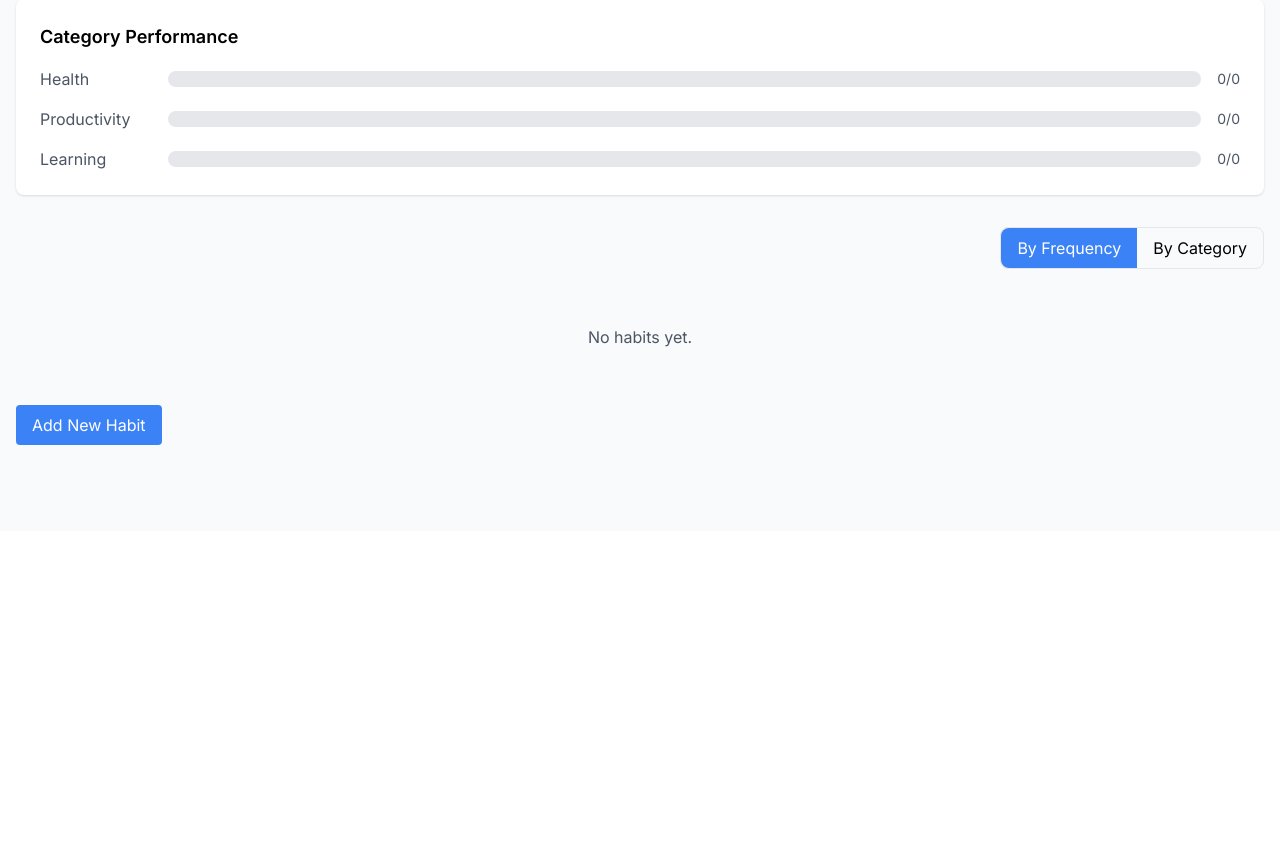
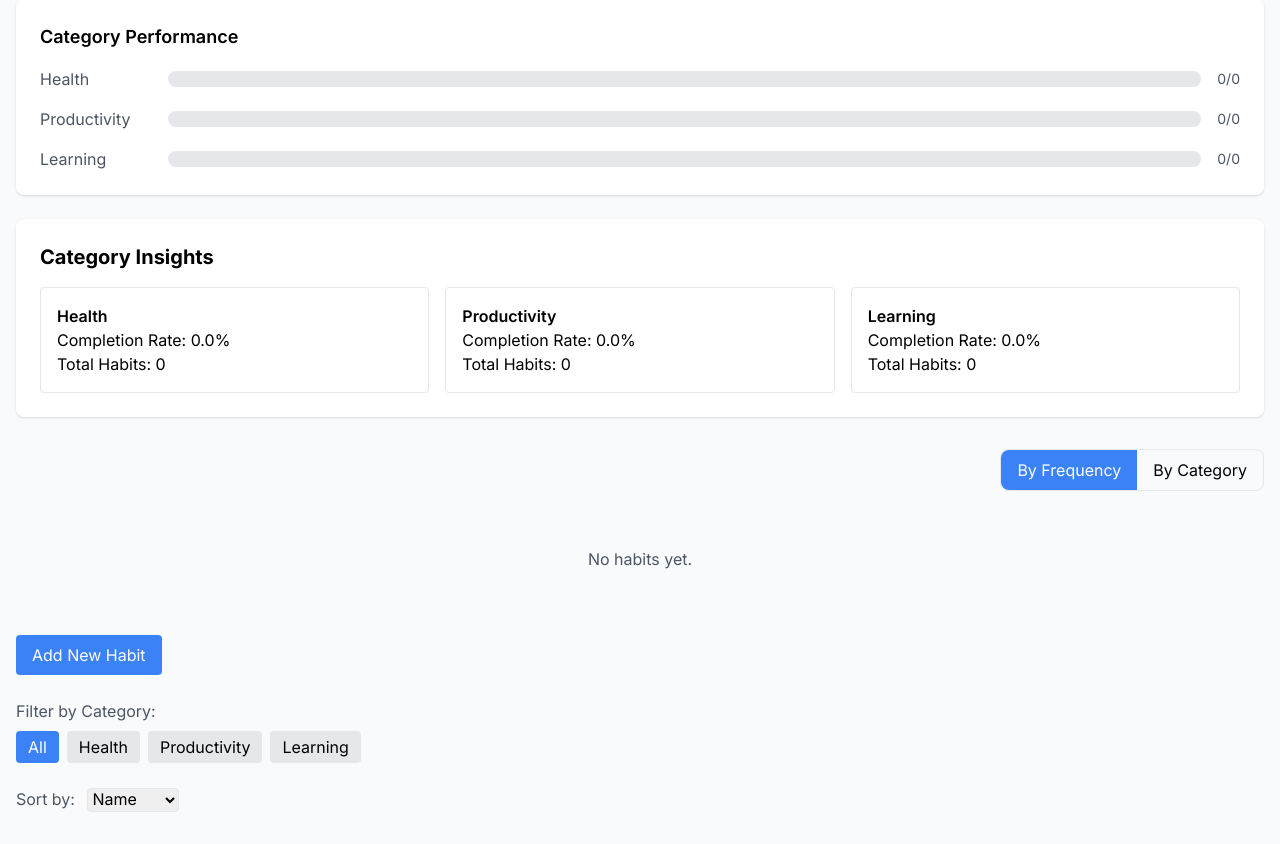
Before and after one commit to easachs/momentum, a Django app: page / in a window 1280 px wide. Shown: the part 269-1113 px from the top of the page. Before the commit the page ends 714 px from the top, so only its background shows below. Run offline with Django 5.2, Linux system fonts and the light colour scheme; the visitor is signed in with stand-in values (Sample User, id 1); data that the repository does not hold is empty; some libraries are stand-ins or nearby versions.

Commit message:
Feat: add category insights and filtering

```diff
--- a/tracker/templates/tracker/habit_list.html
+++ b/tracker/templates/tracker/habit_list.html
@@ -75,11 +75,24 @@
                     <span class="w-32 text-gray-600">{{ stat.category|title }}</span>
                     <div class="flex-1 bg-gray-200 rounded-full h-4">
                         {% with completion_percent=stat.completed|multiply:100|divide:stat.total %}
-                        <div class="bg-blue-500 h-4 rounded-full" style="width: {{ completion_percent }}%"></div>
+                        <div class="bg-blue-500 h-4 rounded-full" style="width: {{ completion_percent|floatformat:1 }}%"></div>
                         {% endwith %}
                     </div>
                     <span class="ml-4 text-sm text-gray-600">{{ stat.completed }}/{{ stat.total }}</span>
                 </div>
+                {% endfor %}
+            </div>
+        </div>
+
+        <div class="bg-white rounded-lg shadow p-6 mb-6">
+            <h2 class="text-xl font-bold mb-4">Category Insights</h2>
+            <div class="grid grid-cols-1 md:grid-cols-2 lg:grid-cols-3 gap-4">
+                {% for stat in analytics.category_stats %}
+                    <div class="border rounded p-4">
+                        <h3 class="font-semibold">{{ stat.category|title }}</h3>
+                        <p>Completion Rate: {{ stat.completed|percentage:stat.total|floatformat:1 }}%</p>
+                        <p>Total Habits: {{ habits_summary|filter_by_category:stat.category|length }}</p>
+                    </div>
                 {% endfor %}
             </div>
         </div>
@@ -248,9 +261,39 @@
         <p class="text-gray-600 text-center py-8">No habits yet.</p>
     {% endif %}
 
-    <a href="{% url 'tracker:habit_create' %}"
-       class="mt-6 inline-block bg-blue-500 text-white px-4 py-2 rounded hover:bg-blue-600">
-        Add New Habit
-    </a>
+    <div class="mt-8 space-y-6">
+        <a href="{% url 'tracker:habit_create' %}"
+           class="inline-block bg-blue-500 text-white px-4 py-2 rounded hover:bg-blue-600">
+            Add New Habit
+        </a>
+
+        <div>
+            <label class="text-gray-600">Filter by Category:</label>
+            <div class="flex flex-wrap gap-2 mt-2">
+                <a href="{% url 'tracker:habit_list' %}"
+                   class="px-3 py-1 rounded {% if not request.GET.category %}bg-blue-500 text-white{% else %}bg-gray-200{% endif %}">
+                    All
+                </a>
+                {% for category, label in habit_categories %}
+                    <a href="{% url 'tracker:habit_list' %}?category={{ category }}"
+                       class="px-3 py-1 rounded {% if request.GET.category == category %}bg-blue-500 text-white{% else %}bg-gray-200{% endif %}">
+                        {{ label }}
+                    </a>
+                {% endfor %}
+            </div>
+        </div>
+
+        <div>
+            <label class="text-gray-600">Sort by:</label>
+            <select class="ml-2 rounded border" onchange="window.location.href=this.value">
+                <option value="{% url 'tracker:habit_list' %}?sort=name" {% if request.GET.sort == 'name' %}selected{% endif %}>
+                    Name
+                </option>
+                <option value="{% url 'tracker:habit_list' %}?sort=category" {% if request.GET.sort == 'category' %}selected{% endif %}>
+                    Category
+                </option>
+            </select>
+        </div>
+    </div>
 </div>
 {% endblock %}
--- a/tracker/templatetags/math_filters.py
+++ b/tracker/templatetags/math_filters.py
@@ -16,6 +16,23 @@ def divide(value, arg):
     Divides the value by the argument
     Similar to Rails: helper_method :divide
     """
-    if float(arg) == 0:
+    try:
+        return float(value) / float(arg)
+    except (ValueError, ZeroDivisionError):
         return 0
-    return float(value) / float(arg)
+
+@register.filter
+def percentage(value, total):
+    try:
+        if float(total) == 0:
+            return 0
+        return (float(value) / float(total)) * 100
+    except (ValueError, ZeroDivisionError):
+        return 0
+
+@register.filter
+def filter_by_category(habits_summary, category):
+    # Handle both QuerySet and list inputs
+    if hasattr(habits_summary, 'filter'):
+        return habits_summary.filter(category=category)
+    return [habit for habit in habits_summary if habit.category == category]
--- a/tracker/views.py
+++ b/tracker/views.py
@@ -27,6 +27,11 @@ class HabitListView(LoginRequiredMixin, ListView):
         thirty_days_ago = today - timedelta(days=30)
 
         habits = Habit.objects.filter(user=self.request.user)
+
+        # Add category filter
+        selected_category = self.request.GET.get('category')
+        if selected_category:
+            habits = habits.filter(category=selected_category)
 
         # Get incomplete habits
         incomplete_daily = habits.filter(
@@ -162,6 +167,9 @@ class HabitListView(LoginRequiredMixin, ListView):
             ).order_by('date'),
         })
 
+        # Add category choices for filtering
+        context['habit_categories'] = Habit.CATEGORY_CHOICES
+
         return context
 
 
```
